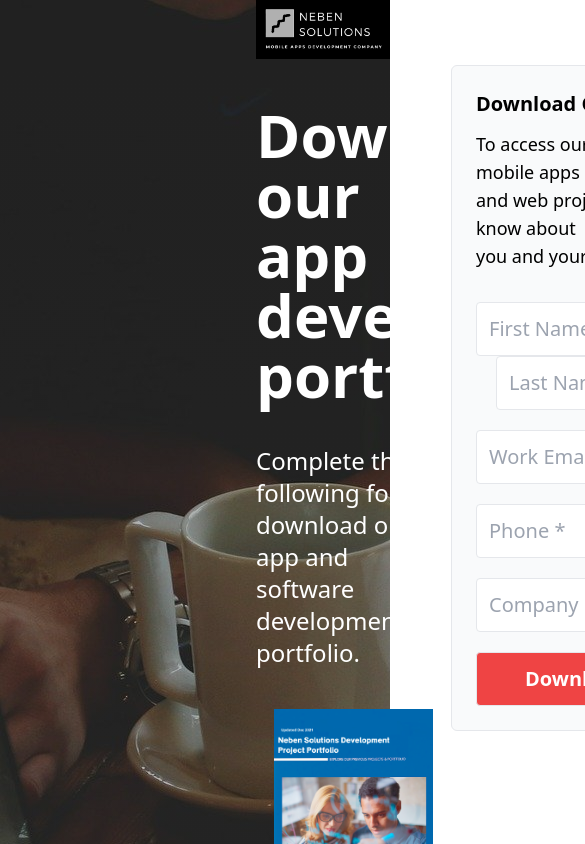
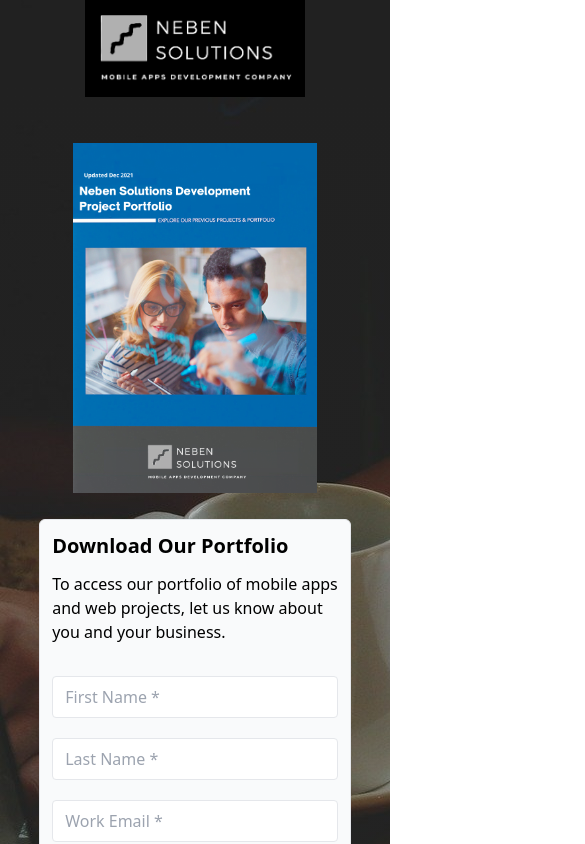
Before and after one commit to shoaibbadshah/get-a-quote, a Next.js app: page / in a window 390 px wide. Shown: the top 844 px of the page, 585 px wide, since content can reach past the window. Built offline with nearby package versions, Linux system fonts and the light colour scheme.

Commit message:
chabot & responsive design

```diff
--- a/package.json
+++ b/package.json
@@ -11,7 +11,8 @@
     "emailjs-com": "^3.2.0",
     "next": "12.0.7",
     "react": "17.0.2",
-    "react-dom": "17.0.2"
+    "react-dom": "17.0.2",
+    "react-drift": "^0.1.3"
   },
   "devDependencies": {
     "autoprefixer": "^10.4.0",
--- a/pages/index.js
+++ b/pages/index.js
@@ -4,6 +4,9 @@
 import style from "../styles/Home.module.css";
 import logo from "../public/logo.png";
 import portfolio from "../public/portfolio.png";
+import { Drift } from "react-drift";
+
+// import Drift from "react-driftjs";
 
 export default function Home() {
   const sendEmail = (e) => {
@@ -29,22 +32,23 @@
 
   return (
     <div>
+      {/* <Drift appId="anwzpfzknn4p" /> */}
       <div className={style.main__img}>
-        <div className="ml-64">
+        <div className="text-center md:text-left md:ml-10 lg:ml-20 xl:ml-64">
           <Image src={logo} width={220} objectFit="contain" height={97} />
         </div>
 
-        <div className="flex">
+        <div className="md:flex">
           {/* left side */}
-          <div className="ml-64 w-1/2">
-            <h1 className="text-6xl font-bold text-white mt-10 ">
-              Download our app <br /> development portfolio.
+          <div className="md:ml-10 lg:ml-20 xl:ml-64 lg:w-1/2">
+            <h1 className="text-2xl md:text-4xl lg:text-6xl font-bold text-white mt-10 text-center md:text-left hidden md:flex">
+              Download our app development portfolio.
             </h1>
-            <p className="text-white mt-10 text-2xl">
+            <p className="text-white mt-5 md:mt-7 lg:mt-10 text-sm md:text-lg lg:2xl text-center md:text-left hidden md:flex">
               Complete the following form to download our app and software
               development portfolio.
             </p>
-            <div className="text-center mt-10">
+            <div className="text-center mt-10 xl:mb-40">
               <Image
                 className="text-center"
                 src={portfolio}
@@ -56,12 +60,12 @@
           </div>
 
           {/* right side */}
-          <div className="w-1/2">
-            <div className="bg-gray-50 w-fit p-6 border rounded-md">
+          <div className="flex justify-center p-5 md:mr-3 lg:w-1/2">
+            <div className="bg-gray-50 w-fit h-min p-3 md:p-6 border rounded-md">
               <h2 className="text-black text-xl font-bold">
                 Download Our Portfolio
               </h2>
-              <p className="text-black text-lg mt-3">
+              <p className="text-black lg:text-lg mt-3">
                 To access our portfolio of mobile apps
                 <br /> and web projects, let us know about
                 <br /> you and your business.
@@ -70,15 +74,17 @@
               <form onSubmit={sendEmail} className="mt-8">
                 <input
                   type="text"
-                  className="border p-3 text-xl w-40 rounded"
+                  className="border pl-3 p-2 md:p-3 md:text-xl w-full lg:w-40 rounded"
                   name="first_name"
                   required
                   placeholder="First Name *"
                 />
 
+                <br className="md:hidden" />
+
                 <input
                   type="text"
-                  className="border p-3 text-xl ml-5 w-40 rounded"
+                  className="border pl-3 p-2 md:p-3 md:text-xl mt-5 lg:ml-5 w-full lg:w-40 rounded"
                   name="last_name"
                   required
                   placeholder="Last Name *"
@@ -87,7 +93,7 @@
 
                 <input
                   type="email"
-                  className="border p-3 text-xl mt-5 w-full rounded"
+                  className="border pl-3 p-2 md:p-3 md:text-xl mt-5 w-full rounded"
                   name="user_email"
                   required
                   placeholder="Work Email *"
@@ -96,7 +102,7 @@
 
                 <input
                   type="tel"
-                  className="border p-3 text-xl mt-5 w-full rounded"
+                  className="border pl-3 p-2 md:p-3 md:text-xl mt-5 w-full rounded"
                   name="phone"
                   required
                   placeholder="Phone *"
@@ -105,7 +111,7 @@
 
                 <input
                   type="text"
-                  className="border p-3 text-xl mt-5 w-full rounded"
+                  className="border pl-3 p-2 md:p-3 md:text-xl mt-5 w-full rounded"
                   name="company_name"
                   required
                   placeholder="Company Name *"
@@ -114,22 +120,30 @@
                 <input
                   type="submit"
                   value="Download Now"
-                  className="border p-3 text-xl mt-5 text-white font-bold bg-red-500 rounded px-12"
+                  className="border pl-3 p-2 md:p-3 md:text-xl mt-5 text-white font-bold bg-red-500 rounded px-5 md:px-12"
                 />
               </form>
             </div>
           </div>
         </div>
       </div>
-      <p className="ml-64">
+      <p className="text-center md:text-left md:ml-10 lg:ml-20 xl:ml-64 mt-2 mb-3 flex flex-col md:flex-row">
         Copyright © 2021 Alpha Bravo Development, LLC |
-        <a href="" className="text-blue-700 m-5">
+        <a href="" className="text-blue-700 ml-5 mr-5">
           Privacy Policy
         </a>
         <a href="#" className="text-blue-700 ">
           Contact Us
         </a>
       </p>
+      <div className="w-min">
+        <Drift
+          appId="anwzpfzknn4p"
+          userId="123"
+          attributes={{ email: "paul@borza.ro" }}
+          config={{ locale: "en-US" }}
+        />
+      </div>
     </div>
   );
 }
--- a/styles/Home.module.css
+++ b/styles/Home.module.css
@@ -6,7 +6,7 @@
     ),
     url("/team.jpg");
   width: 100%;
-  height: 100vh;
+  height: fit-content;
   object-fit: contain;
   object-position: center;
   background-repeat: no-repeat;
```
Also changed, not shown: 1 other file (tests, documents, lock files or other folders).
